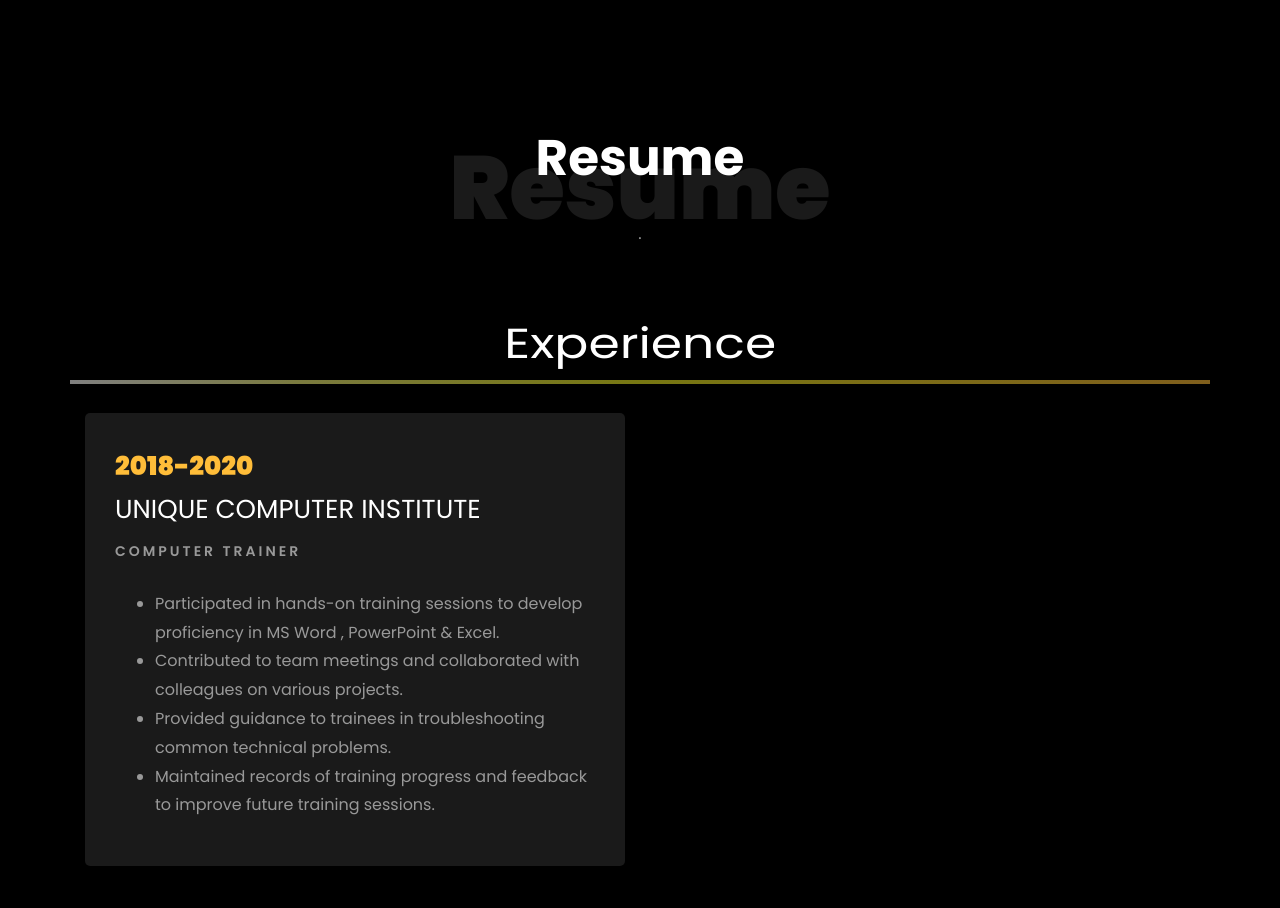
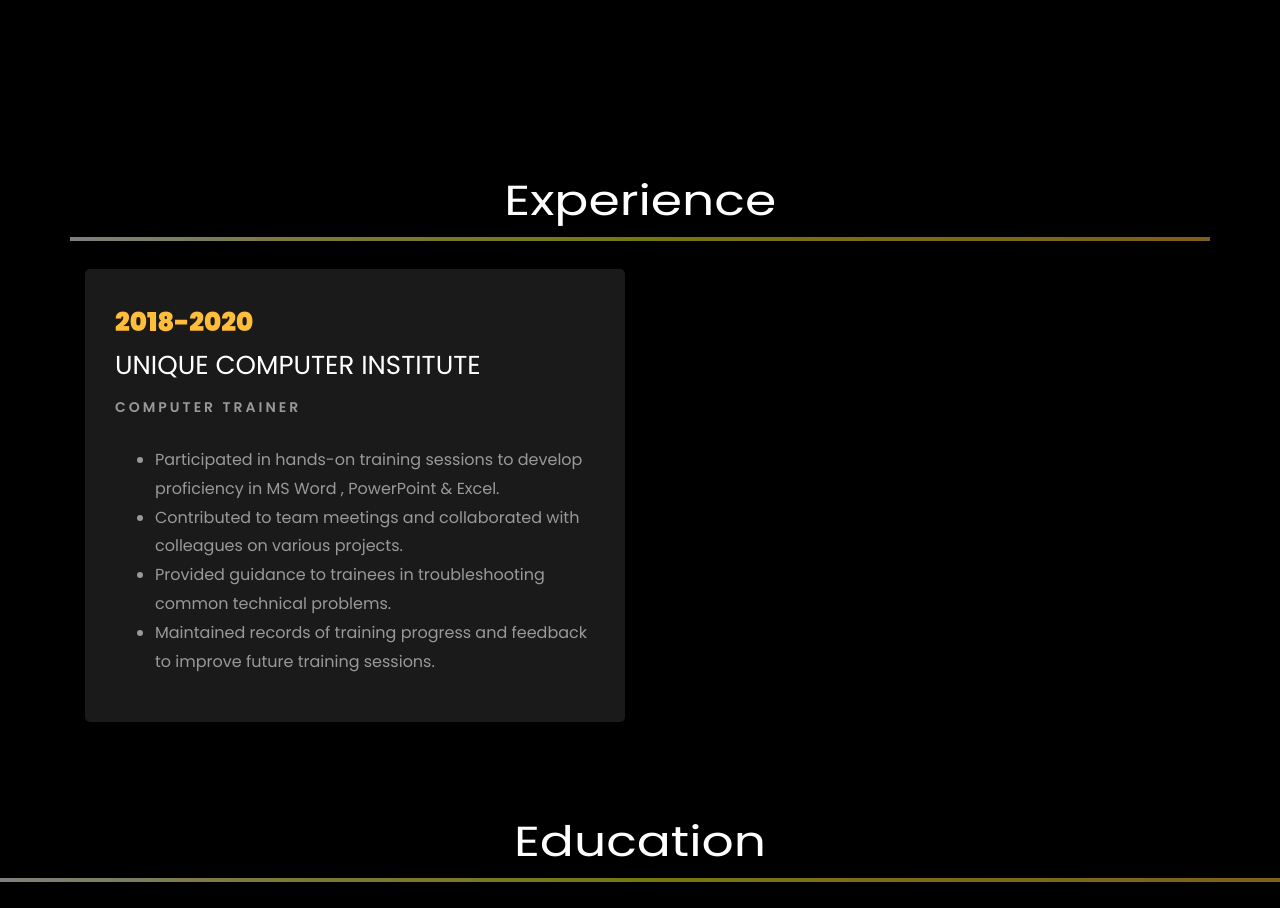
Before and after one commit to suryaasam/Portfolio, a plain HTML site: page index.html in a window 1280 px wide. Shown: the part 1520-2428 px from the top of the page. Drawn offline with Linux system fonts and the light colour scheme; files whose address does not match are found by name.

Commit message:
Update index.html

```diff
--- a/index.html
+++ b/index.html
@@ -271,9 +271,7 @@
     	<div class="container">
     		<div class="row justify-content-center pb-5">
           <div class="col-md-10 heading-section text-center ftco-animate">
-          	<h1 class="big big-2">Resume</h1>
-            <h2 class="mb-4">Resume</h2>
-            <p>.</p>
+
           </div>
         </div>
 
```
